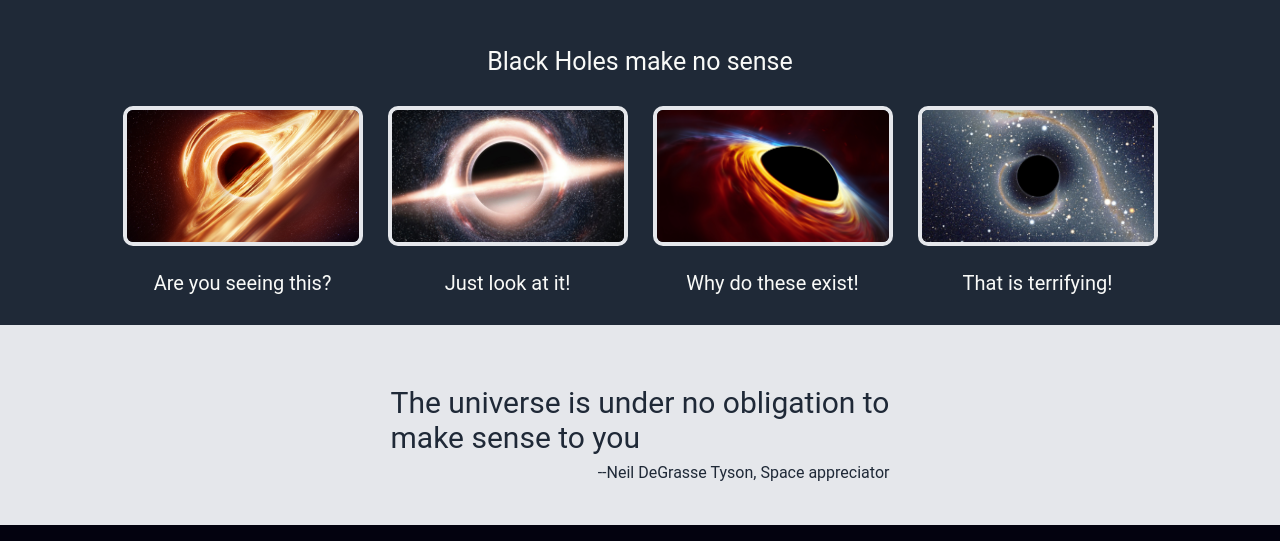
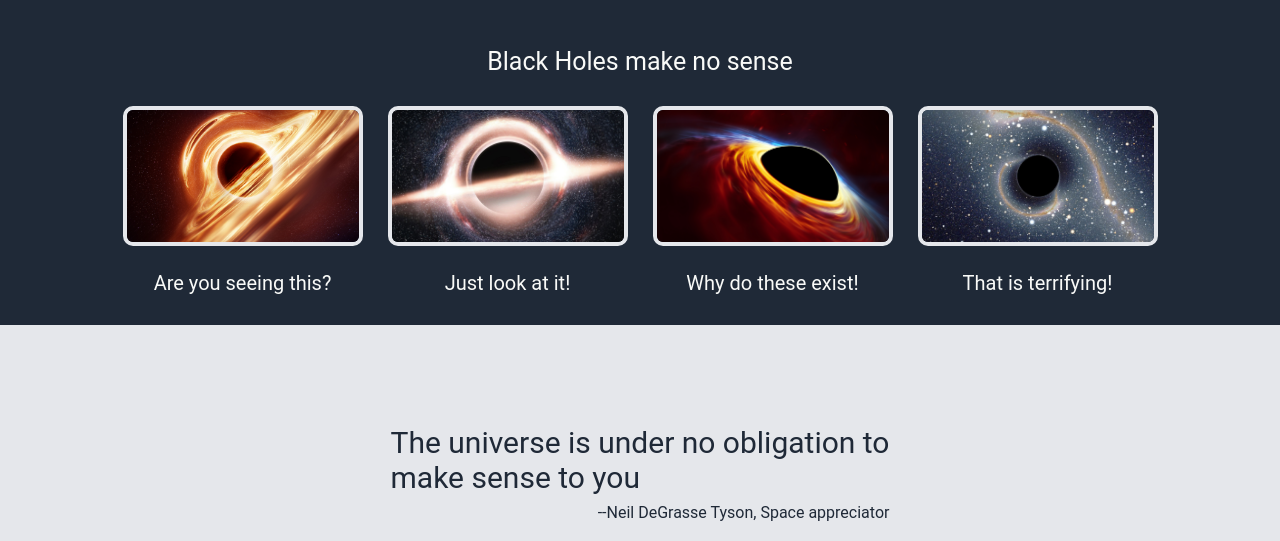
Before and after one commit to Yuy-1/Landing_Page, a plain HTML site: page Landing_Page.html in a window 1280 px wide. Shown: the part 411-952 px from the top of the page. Drawn offline with Linux system fonts and the light colour scheme.

Commit message:
increase quoteblock margins

```diff
--- a/styles.css
+++ b/styles.css
@@ -125,16 +125,18 @@ body {
 
 .three {
   display: flex;
-  height: 200px;
   width: auto;
   background-color: #E5E7Eb;
   justify-content: center;
 }
 
+.quoteblock {
+  margin: 100px 0px;
+}
+
 .quote {
   color: #1f2937;
   font-size: 30px;
-  margin-top: 60px;
   text-align: left;
   padding-bottom: 8px;
 }
```
